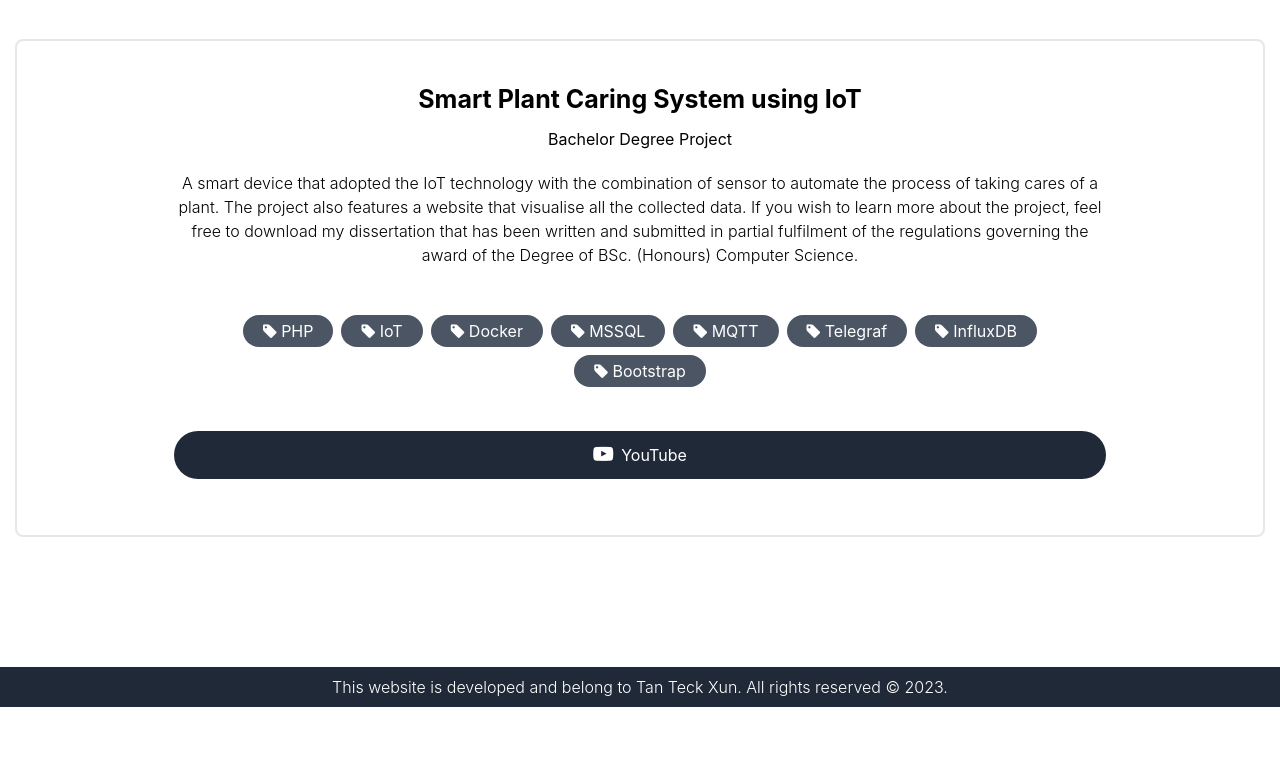
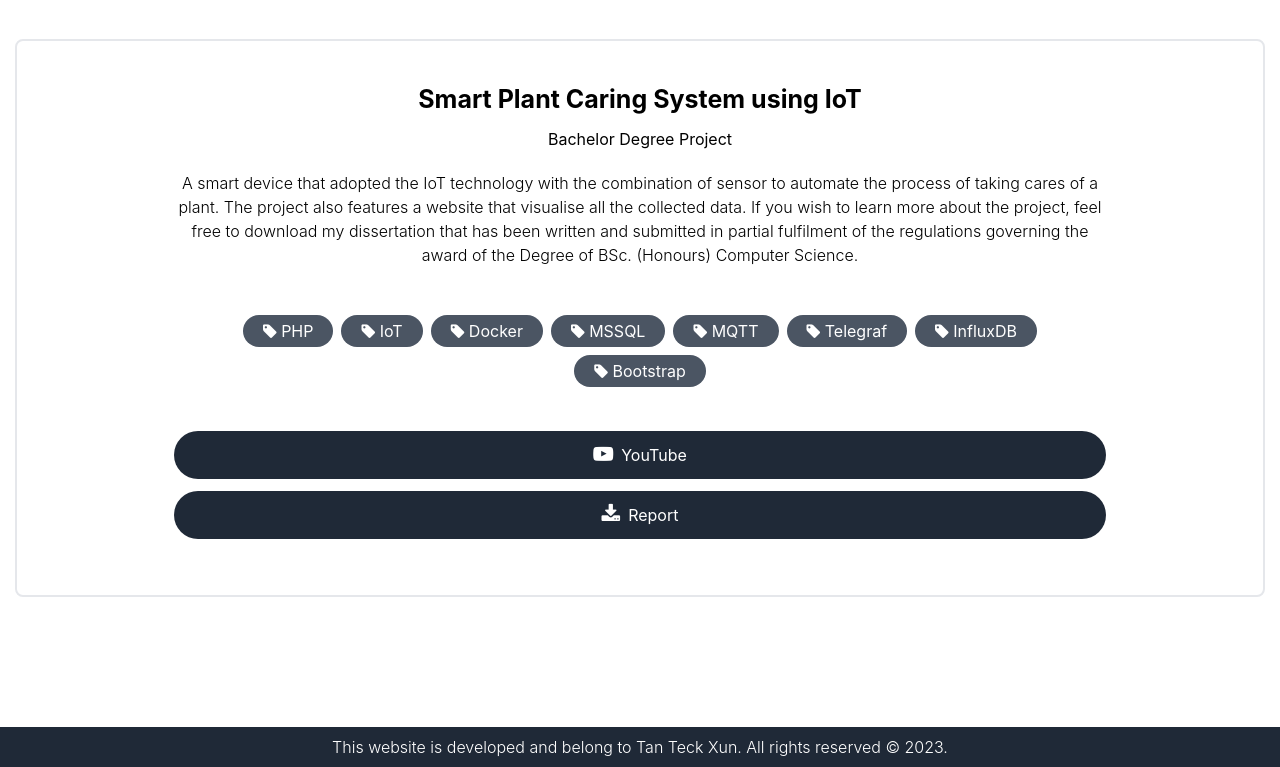
Before and after one commit to steven-appdev/my-resume, a React (Create React App) app: page /projects in a window 1280 px wide. Shown: the part 1274-2041 px from the top of the page. Before the commit the page ends 1981 px from the top, so only its background shows below. Built offline with nearby package versions, Linux system fonts and the light colour scheme.

Commit message:
Added download link for dissertation

```diff
--- a/src/components/custom-buttons.js
+++ b/src/components/custom-buttons.js
@@ -28,6 +28,13 @@ function ButtonText(props){
                 </p>
             )
 
+        case "download":
+            return(
+                <p className="px-2 my-auto">
+                    <i className="fa fa-download my-auto pr-2" style={{fontSize: "20px"}}></i>Report
+                </p>
+            )
+
         default:
             return null;
     }
--- a/src/components/pastproject.js
+++ b/src/components/pastproject.js
@@ -20,6 +20,16 @@ function Video(props){
     }
 }
 
+function Download(props){
+    if(props.link !== null){
+        return(
+            <a href={props.link} download>
+                <CustomButton type="download"/>
+            </a>
+        )
+    }
+}
+
 export default function PastProject(props){
     return(
         <div className="animate__animated animate__bounceIn flex flex-col relative p-10 border-[2px] border-grey-200 hover:border-black duration-300 rounded-lg text-center">
@@ -34,6 +44,7 @@ export default function PastProject(props){
             <div className="my-1 w-full sm:w-[80%] mx-auto">
                 <Link link={props.content.link}/>
                 <Video link={props.content.video}/>
+                <Download link={props.content.download}/>
             </div>
         </div>
     )
--- a/src/pages/project.js
+++ b/src/pages/project.js
@@ -1,10 +1,35 @@
 import PastProject from "../components/pastproject";
 import Title from "../components/title";
+import Dissertation from "../files/spcs-dissertation.pdf";
 
 const pastproj = [
-    {title: "My Resume", type:"Self Improvement", description:"The website you are currently looking at! The website was developed entirely using ReactJS with the support of Tailwind CSS. The website consists of numerous information about me, ranging from something about me to my personal projects that I had worked on. The purpose of the website is to both polish my React skills alongside with creating a space that could served as my portfolio.", language: ["React", "Tailwind"], link: "https://github.com/steven-appdev/my-resume", video: null},
-    {title: "Pointless Calculator API", type:"Self Improvement/Fun Project", description:"Ever find an API that makes you ask why it exist? Pointless Calculator is that API that calculates two numbers using various operators. But on all seriousness, this is a self improvement project to polish my Python skill and learn Flask.", language: ["Python", "Flask"], link: "https://github.com/steven-appdev/api-calculator", video: null},
-    {title: "Smart Plant Caring System using IoT", type:"Bachelor Degree Project", description:"A smart device that adopted the IoT technology with the combination of sensor to automate the process of taking cares of a plant. The project also features a website that visualise all the collected data. If you wish to learn more about the project, feel free to download my dissertation that has been written and submitted in partial fulfilment of the regulations governing the award of the Degree of BSc. (Honours) Computer Science.", language: ["PHP", "IoT", "Docker", "MSSQL", "MQTT", "Telegraf", "InfluxDB", "Bootstrap"], link: null, video: "https://youtu.be/r4GNv0IWV4M"},
+    {
+        title: "My Resume",
+        type:"Self Improvement",
+        description:"The website you are currently looking at! The website was developed entirely using ReactJS with the support of Tailwind CSS. The website consists of numerous information about me, ranging from something about me to my personal projects that I had worked on. The purpose of the website is to both polish my React skills alongside with creating a space that could served as my portfolio.",
+        language: ["React", "Tailwind"],
+        link: "https://github.com/steven-appdev/my-resume",
+        video: null,
+        download: null
+    },
+    {
+        title: "Pointless Calculator API",
+        type:"Self Improvement/Fun Project",
+        description:"Ever find an API that makes you ask why it exist? Pointless Calculator is that API that calculates two numbers using various operators. But on all seriousness, this is a self improvement project to polish my Python skill and learn Flask.",
+        language: ["Python", "Flask"],
+        link: "https://github.com/steven-appdev/api-calculator",
+        video: null,
+        download: null
+    },
+    {
+        title: "Smart Plant Caring System using IoT",
+        type:"Bachelor Degree Project",
+        description:"A smart device that adopted the IoT technology with the combination of sensor to automate the process of taking cares of a plant. The project also features a website that visualise all the collected data. If you wish to learn more about the project, feel free to download my dissertation that has been written and submitted in partial fulfilment of the regulations governing the award of the Degree of BSc. (Honours) Computer Science.",
+        language: ["PHP", "IoT", "Docker", "MSSQL", "MQTT", "Telegraf", "InfluxDB", "Bootstrap"],
+        link: null,
+        video: "https://youtu.be/r4GNv0IWV4M",
+        download: Dissertation
+    },
 ]
 
 export default function Project(){
```
Also changed, not shown: 1 other file (tests, documents, lock files or other folders).
